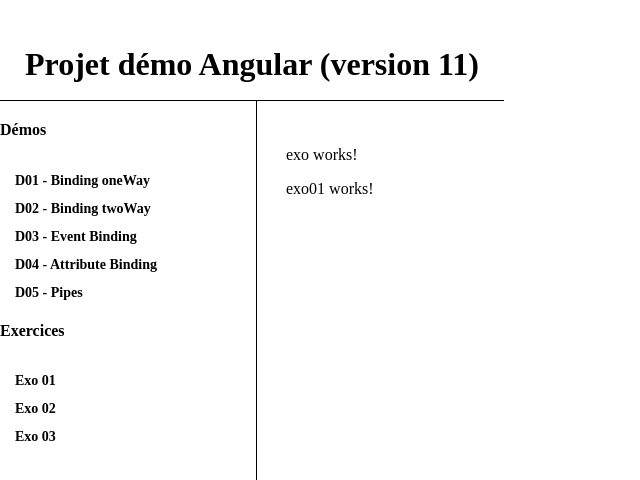
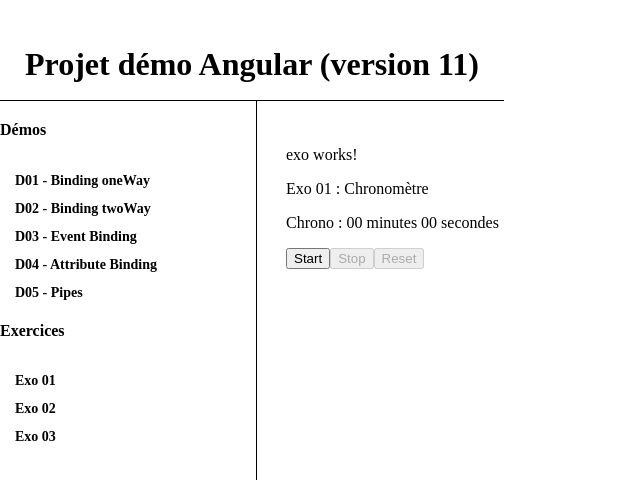
Before and after one commit to HayeGregory/DemoAngular, an Angular app: page /exo/exo01 in a window 1280 px wide. Shown: the top 480 px of the page, without its empty margins (0-640 px from the left). Built offline with nearby package versions, Linux system fonts and the light colour scheme.

Commit message:
Ex01 : chronometre (binding+pipe)

```diff
--- a/src/app/app.module.ts
+++ b/src/app/app.module.ts
@@ -11,6 +11,7 @@
 import { FormsModule } from '@angular/forms';
 import { ToFahrenheitPipe } from './components/pipes/to-fahrenheit.pipe';
 import { TemperaturePipe } from './components/pipes/temperature.pipe';
+import { AfficherChronoPipe } from './components/pipes/afficher-chrono.pipe';
 
 @NgModule({
   declarations: [AppComponent, HomeComponent, AboutComponent, NavComponent],
--- a/src/app/components/exo/exo01/exo01.component.html
+++ b/src/app/components/exo/exo01/exo01.component.html
@@ -1 +1,12 @@
-<p>exo01 works!</p>
+<p>Exo 01 : Chronomètre</p>
+
+<p>Chrono : {{ chronoSecondes | afficherChrono }}</p>
+
+<input type="button" value="Start" (click)="StartChrono()" [disabled]="timer" />
+<input type="button" value="Stop" (click)="StopChrono()" [disabled]="!timer" />
+<input
+  type="button"
+  value="Reset"
+  (click)="ResetChrono()"
+  [disabled]="!chronoSecondes"
+/>
--- a/src/app/components/exo/exo01/exo01.component.ts
+++ b/src/app/components/exo/exo01/exo01.component.ts
@@ -3,13 +3,28 @@
 @Component({
   selector: 'app-exo01',
   templateUrl: './exo01.component.html',
-  styleUrls: ['./exo01.component.scss']
+  styleUrls: ['./exo01.component.scss'],
 })
 export class Exo01Component implements OnInit {
+  chronoSecondes: number = 0;
+  timer: any;
 
-  constructor() { }
+  constructor() {}
 
-  ngOnInit(): void {
+  ngOnInit(): void {}
+
+  StartChrono() {
+    // stocker le set interval pour pouvoir binding le disable du bouton
+    this.timer = setInterval(() => {
+      this.chronoSecondes++;
+    }, 100);
   }
-
+  StopChrono() {
+    clearInterval(this.timer);
+    this.timer = null;
+  }
+  ResetChrono() {
+    this.chronoSecondes = 0;
+    this.StopChrono();
+  }
 }
--- /dev/null
+++ b/src/app/components/pipes/afficher-chrono.pipe.ts
@@ -0,0 +1,15 @@
+import { Pipe, PipeTransform } from '@angular/core';
+
+@Pipe({
+  name: 'afficherChrono',
+})
+export class AfficherChronoPipe implements PipeTransform {
+  transform(value: number, ...args: unknown[]): string {
+    let secondes: number = value % 60;
+    let minutes: number = Math.floor(value / 60);
+    let output: string = `${minutes < 10 ? '0' : ''}${minutes} minutes ${
+      secondes < 10 ? '0' : ''
+    }${secondes} secondes`;
+    return output;
+  }
+}
--- a/src/app/components/shared/shared.module.ts
+++ b/src/app/components/shared/shared.module.ts
@@ -2,10 +2,11 @@
 import { CommonModule } from '@angular/common';
 import { ToFahrenheitPipe } from '../pipes/to-fahrenheit.pipe';
 import { TemperaturePipe } from '../pipes/temperature.pipe';
+import { AfficherChronoPipe } from '../pipes/afficher-chrono.pipe';
 
 @NgModule({
-  declarations: [ToFahrenheitPipe, TemperaturePipe],
+  declarations: [ToFahrenheitPipe, TemperaturePipe, AfficherChronoPipe],
   imports: [CommonModule],
-  exports: [ToFahrenheitPipe, TemperaturePipe],
+  exports: [ToFahrenheitPipe, TemperaturePipe, AfficherChronoPipe],
 })
 export class SharedModule {}
```
Also changed, not shown: src/app/components/exo/exo.module.ts (+4 -12 lines), memo.txt.
